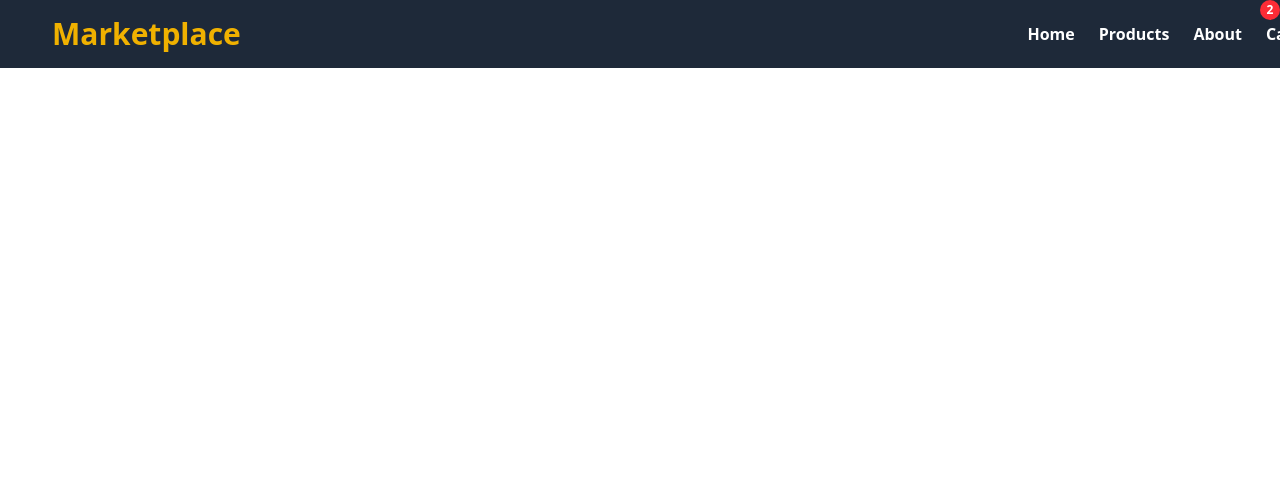
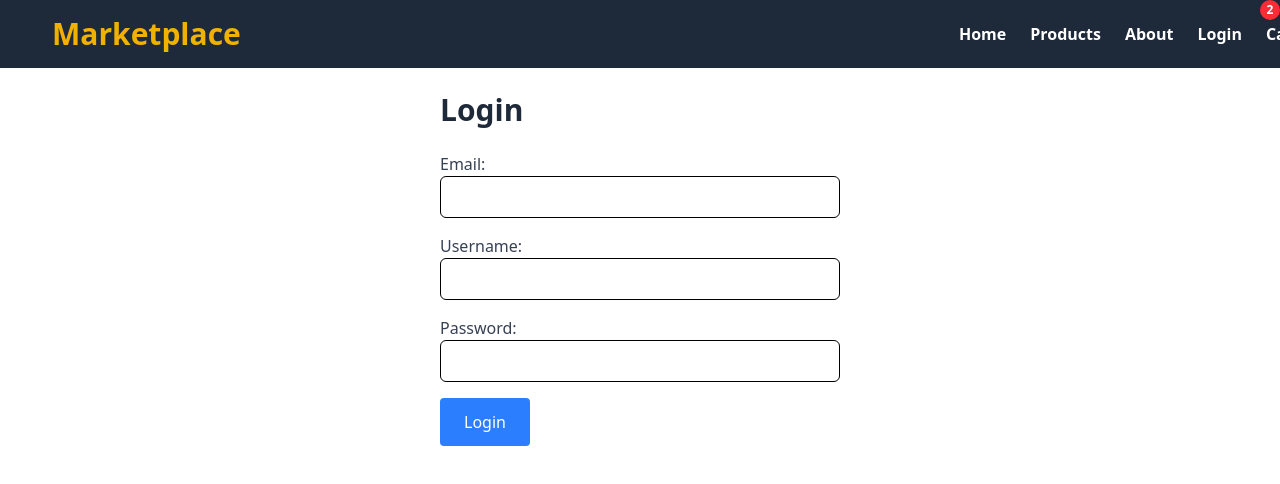
Before and after one commit to midbahou/Capstone-Project, a React (Vite) app in the folder frontend/: page /login in a window 1280 px wide. Shown: the top 484 px of the page. Built offline with nearby package versions, Linux system fonts and the light colour scheme.

Commit message:
Login page created

```diff
--- a/frontend/src/App.jsx
+++ b/frontend/src/App.jsx
@@ -6,6 +6,7 @@ import Nav from './components/Nav';
 import ProductDetails from './pages/ProductDetails';
 import CartPage from './pages/CartPage';
 import EditProduct from './pages/EditProduct';
+import LoginPage from './pages/LoginPage';
 
 function App() {
 
@@ -18,6 +19,7 @@ function App() {
       <Route path='/products/:id' element={ <ProductDetails /> }/>
       <Route path='/products/edit/:id' element={ <EditProduct /> }/>
       <Route path='/products/new' element={ <EditProduct /> }/>
+      <Route path='/login' element={ <LoginPage /> }/>
       <Route path='/cart' element={ <CartPage />}/>
      </Routes>
 
--- a/frontend/src/components/Nav.jsx
+++ b/frontend/src/components/Nav.jsx
@@ -35,6 +35,13 @@ function Nav() {
                     </Link>
 
                     <Link
+                        to='/login'
+                        className='hover:text-gray-300 font-bold transition-colors'
+                    >
+                        Login
+                    </Link>
+
+                    <Link
                         to='/cart'
                         className="hover:text-gray-300 font-bold transition-colors"
                     >
--- a/frontend/src/pages/HomePage.jsx
+++ b/frontend/src/pages/HomePage.jsx
@@ -3,22 +3,27 @@ import { Link } from 'react-router-dom'
 
 function HomePage() {
   const [quote, setQuote] = useState("");
+  const [loading, setLoading] = useState(true);
 
   const fetchQuote = async () => {
     try {
       const res = await fetch("https://api.quotable.io/random");
       const data = await res.json();
       console.log(data);
-      setQuote(data)
+      setQuote(data);
+      setLoading(false);
     } catch (err) {
       console.error("Error fetching Quote data: ", err);
-
+setLoading(false);
     }
   };
 
   useEffect(() => {
     fetchQuote();
-  }, [])
+  }, []);
+
+  if (loading) return <p>Loading...</p>;
+  if (!quote) return <p>Quote not found.</p>;
 
   return (
 
--- /dev/null
+++ b/frontend/src/pages/LoginPage.jsx
@@ -0,0 +1,85 @@
+import axios from 'axios';
+import React, { useState } from 'react'
+
+function LoginPage() {
+    const [login, setLogin] = useState({
+        email: '',
+        username: '',
+        password: '',
+    });
+
+    const handleChange = (e) => {
+        const { name, value } = e.target;
+        setLogin({ ...login, [name]: value })
+    };
+
+    const handleSubmit = async (e) => {
+        e.preventDefault();
+        try {
+            const res = await axios.post('http://localhost:4000/api/user', login);
+            alert('Login successfully!')
+            window.location.href = '/'
+        } catch (err) {
+            console.error('Error Login: ', err);
+            alert('Invalid credentials. Please try again.')
+        }
+    }
+
+    return (
+        <div className='p-6 max-w-md mx-auto'>
+            <h1 className="text-3xl font-bold text-gray-800 mb-6">Login</h1>
+            <form onSubmit={handleSubmit} className="space-y-4">
+                <div>
+                    <label htmlFor="email" className="block text-gray-700">
+                        Email:
+                    </label>
+                    <input
+                        type="email"
+                        id='email'
+                        name='email'
+                        value={login.email}
+                        onChange={handleChange}
+                        className="w-full px-4 py-2 border rounded-md focus:outline-none focus:border-blue-500"
+                        required
+                    />
+                </div>
+                <div>
+                    <label htmlFor="username" className="block text-gray-700">
+                        Username:
+                    </label>
+                    <input
+                        type="text"
+                        id='username'
+                        name='username'
+                        value={login.username}
+                        onChange={handleChange}
+                        className="w-full px-4 py-2 border rounded-md focus:outline-none focus:border-blue-500"
+                        required
+                    />
+                </div>
+                <div>
+                    <label htmlFor="password" className="block text-gray-700">
+                        Password:
+                    </label>
+                    <input type="password"
+                    id='password'
+                    name='password'
+                    value={login.password}
+                    onChange={handleChange}
+                    className="w-full px-4 py-2 border rounded-md focus:outline-none focus:border-blue-500"
+                    required
+                    />
+                </div>
+
+                <button
+                type='submit'
+                className="px-6 py-3 bg-blue-500 text-white rounded hover:bg-blue-600 transition-colors cursor-pointer"
+                >
+                    Login
+                </button>
+            </form>
+        </div>
+    )
+}
+
+export default LoginPage
--- a/frontend/src/pages/ProductDetails.jsx
+++ b/frontend/src/pages/ProductDetails.jsx
@@ -57,7 +57,7 @@ function ProductDetails() {
 
     return (
         <div className='p-6 flex flex-col items-center justify-center'>
-            <h1 className='text-3xl flex  font-bold text-gray-800 mb-6'>{product.name}</h1>
+            <h1 className='text-3xl font-bold text-gray-800 mb-6'>{product.name}</h1>
             <div className='flex flex-wrap md:flex-row gap-6'>
                 <img src={product.imageUrl} alt={product.name} className='w-full rounded-md md:w-1/2 h-96 object-cover' />
                 <div className='flex-1'>
```
